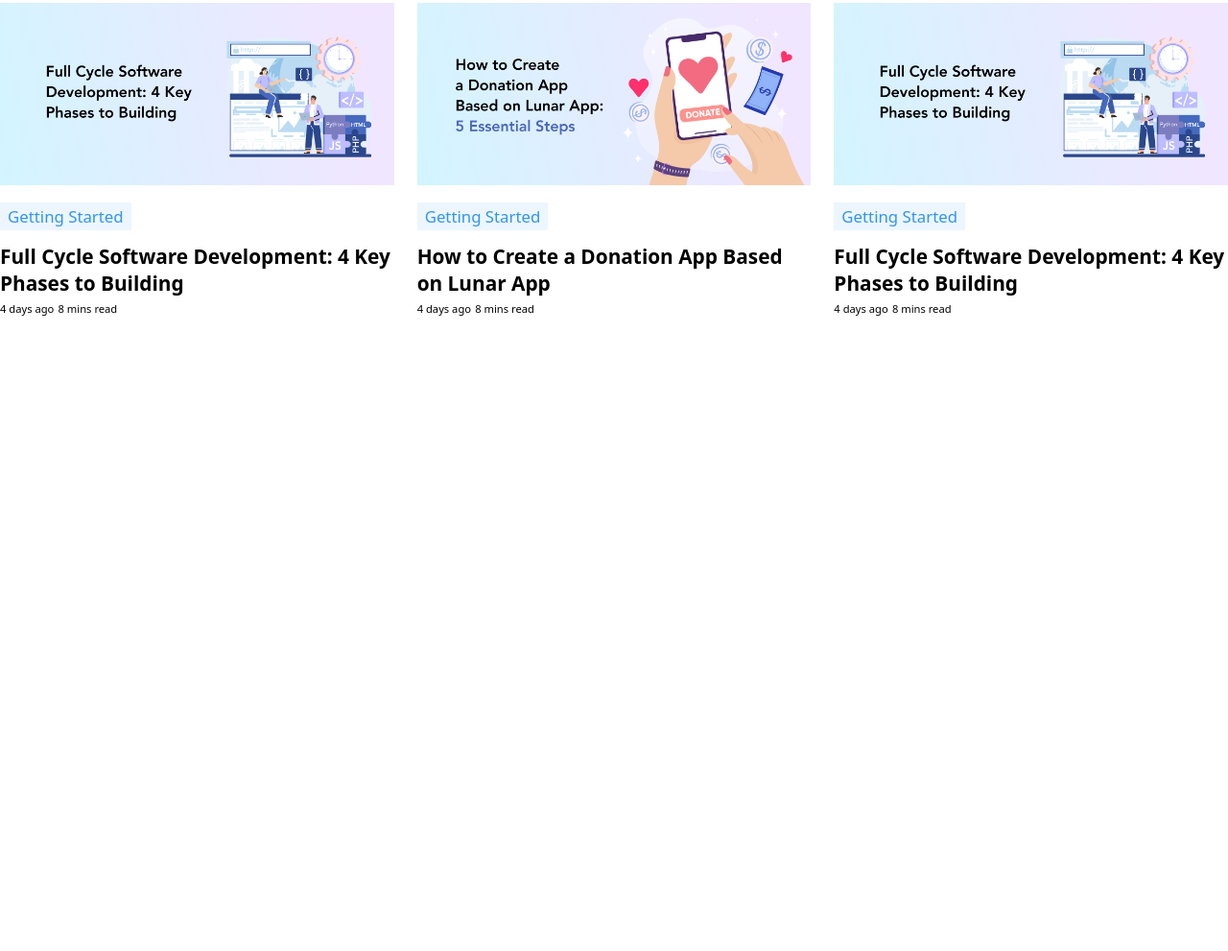
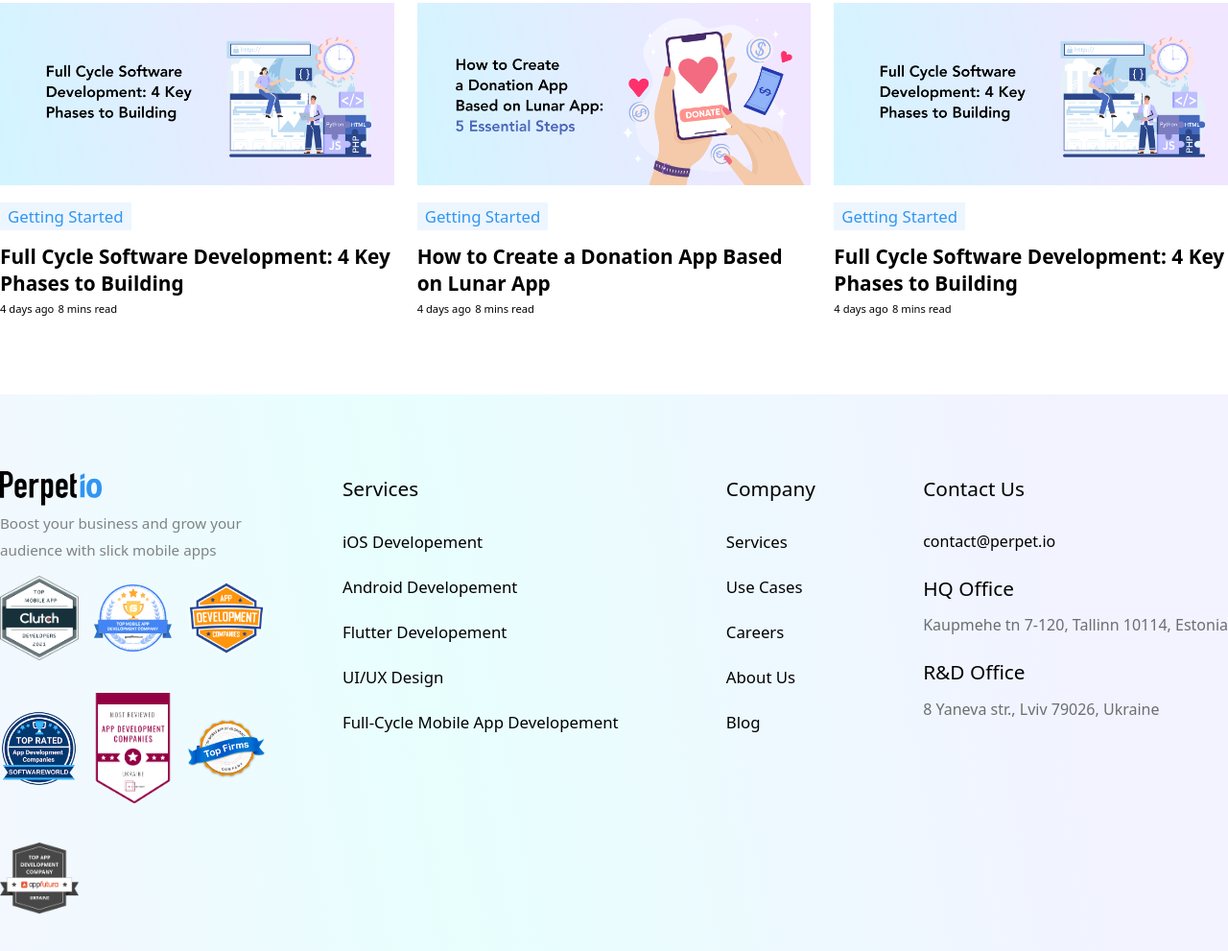
Before and after one commit to JuszJo/Perpetio-Clone, a plain HTML site: page index.html in a window 1280 px wide. Shown: the part 5121-6112 px from the top of the page at 96% size. Before the commit the page ends 5532 px from the top, so only its background shows below. Drawn offline with Linux system fonts and the light colour scheme.

Commit message:
add footer section

```diff
--- a/index.html
+++ b/index.html
@@ -278,9 +278,76 @@
             </div>
         </section>
     </main>
-    <footer>
+    <footer class="gradient-3">
         <section>
-            <div></div>
+            <div id="footer-div" class="flex container justify-sb">
+                <div id="footer-div-1">
+                    <div>
+                        <img src="./images/logo.svg" alt="Perpetio Logo">
+                        <p class="p4 lt-black">Boost your business and grow your audience with slick mobile apps</p>
+                    </div>
+                    <div id="footer-images-container">
+                        <div class="footer-image-div">
+                            <img src="./images/D0A1lutch.png" alt="Achievements">
+                        </div>
+                        <div class="footer-image-div">
+                            <img src="./images/goodfirms.svg" alt="Achievements">
+                        </div>
+                        <div class="footer-image-div">
+                            <img src="./images/app-development-companies.png" alt="Achievements">
+                        </div>
+                        <div class="footer-image-div">
+                            <img src="./images/Mobile-App-Development-Companies.png" alt="Achievements">
+                        </div>
+                        <div class="footer-image-div">
+                            <img src="./images/app_development_Ukraine.png" alt="Achievements">
+                        </div>
+                        <div class="footer-image-div">
+                            <img src="./images/mobile-app-development-companies-round-badge.png" alt="Achievements">
+                        </div>
+                        <div class="footer-image-div">
+                            <img src="./images/badge-top-app-company-ukraine-gray.png" alt="Achievements">
+                        </div>
+                    </div>
+                </div>
+                <div id="footer-div-2">
+                    <div id="footer-links-div" class="flex justify-sb">
+                        <div class="footer-links-card">
+                            <ul>
+                                <p style="font-weight: 500; font-size: 1.3rem;" class="p1">Services</p>
+                                <li class="p2">iOS Developement</li>
+                                <li class="p2">Android Developement</li>
+                                <li class="p2">Flutter Developement</li>
+                                <li class="p2">UI/UX Design</li>
+                                <li class="p2">Full-Cycle Mobile App Developement</li>
+                            </ul>
+                        </div>
+                        <div class="footer-links-card">
+                            <ul>
+                                <p style="font-weight: 500; font-size: 1.3rem;" class="p1">Company</p>
+                                <li class="p2">Services</li>
+                                <li class="p2">Use Cases</li>
+                                <li class="p2">Careers</li>
+                                <li class="p2">About Us</li>
+                                <li class="p2">Blog</li>
+                            </ul>
+                        </div>
+                        <div class="footer-links-card">
+                            <ul>
+                                <p style="font-weight: 500; font-size: 1.3rem;" class="p1">Contact Us</p>
+                                <li>contact@perpet.io</li>
+                                <p style="font-weight: 500; font-size: 1.3rem; margin-top: 1.25rem;" class="p1">HQ Office</p>
+                                <li style="margin-top: 0.5rem;" class="md-black">Kaupmehe tn 7-120, Tallinn 10114, Estonia</li>
+                                <p style="font-weight: 500; font-size: 1.3rem; margin-top: 1.25rem;" class="p1">R&D Office</p>
+                                <li style="margin-top: 0.5rem;" class="md-black">8 Yaneva str., Lviv 79026, Ukraine</li>
+                            </ul>
+                        </div>
+                    </div>
+                </div>
+            </div>
+            <div class="flex">
+
+            </div>
         </section>
     </footer>
     <!-- <h1 class="h1">Expand your power with a tailor-made app</h1>
--- a/style.css
+++ b/style.css
@@ -388,3 +388,35 @@ ul {
 .blog-card h4 {
     margin-top: 1rem;
 }
+
+#footer-div {
+    padding: 5rem 0;
+    gap: 5rem;
+}
+
+#footer-div-1 {
+    flex-basis: 30%;
+}
+
+#footer-images-container {
+    display: grid;
+    grid-template: repeat(3, 1fr) / repeat(3, 1fr);
+    gap: 1rem;
+    align-items: center;
+}
+
+.footer-image-div {
+    width: 100%;
+}
+
+.footer-image-div img{
+    width: 100%;
+}
+
+#footer-div-2 {
+    flex-basis: 100%;
+}
+
+footer li {
+    margin-top: 1.5rem;
+}
```
